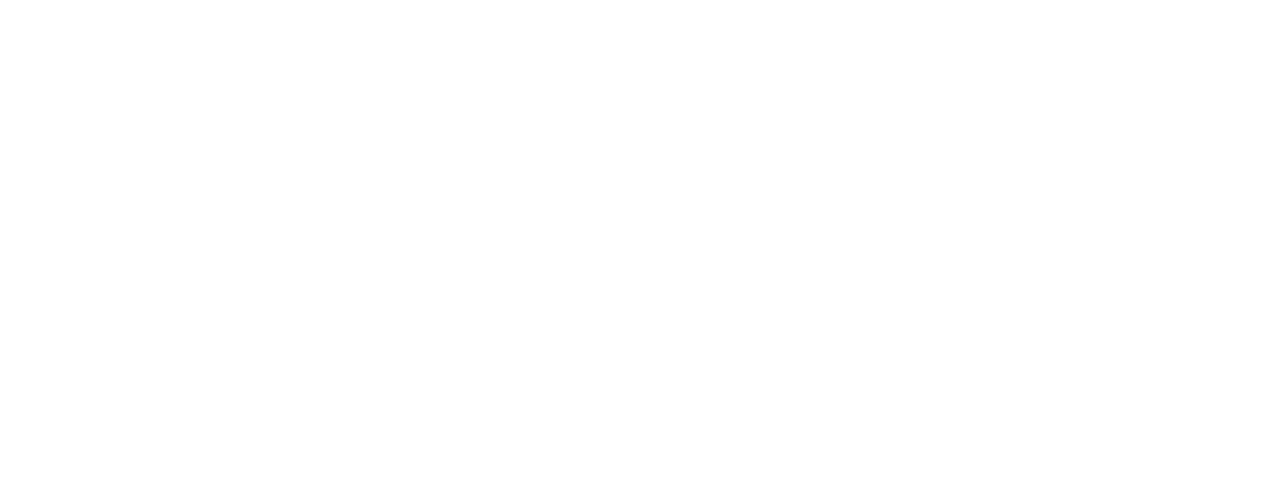
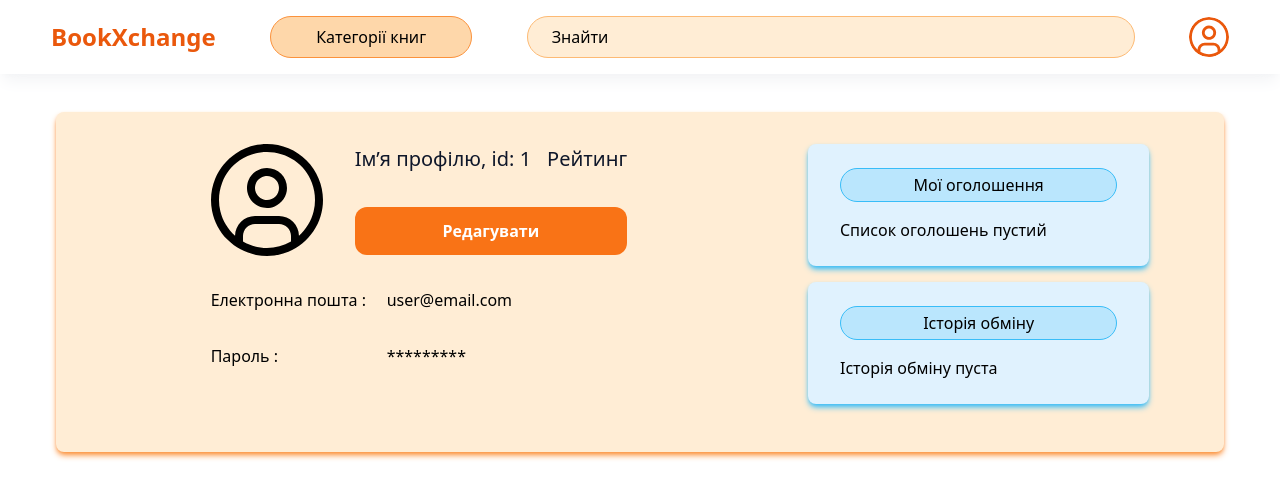
Before and after one commit to ProkopivTetiana/bookcrossing, a React (Create React App) app: page /profile/1 in a window 1280 px wide. Before the commit this address had no page. Shown: the top 498 px of the page. Built offline with nearby package versions, Linux system fonts and the light colour scheme.

Commit message:
Profile page

```diff
--- a/src/app/App.tsx
+++ b/src/app/App.tsx
@@ -7,6 +7,7 @@
 import Home from "./pages/Home/Home";
 import { PrivateRoute } from "./components/PrivateRoute/PrivateRoute";
 import AdvertismentList from "./pages/AdvertismentList/AdvertismentList";
+import Profile from "./pages/Profile/Profile";
 
 const App = () => {
   return (
@@ -25,6 +26,11 @@
           path="/advertisments/:list/:name/:id"
           element={<PrivateRoute component={AdvertismentList} />}
         />
+
+        <Route
+          path="/profile/:id"
+          element={<PrivateRoute component={Profile} />}
+        />
       </Routes>
     </BrowserRouter>
   );
--- a/src/app/components/Input/Input.tsx
+++ b/src/app/components/Input/Input.tsx
@@ -64,7 +64,7 @@
           placeholder={placeholder}
           disabled={disabled}
           {...register(name)}
-          className={`w-full shadow-md border border-slate-100 bg-white rounded-xl py-3 px-4 outline-none
+          className={`w-full shadow-md border border-slate-200 bg-white rounded-xl py-3 px-4 outline-none
           hover:bg-opacity-20 placeholder:text-gray-3
           focus:bg-opacity-0 focus:placeholder:text-opacity-100
           disabled:bg-opacity-0 disabled:cursor-not-allowed border
--- a/src/app/components/Layout/components/ProfileSidebar/ProfileSidebar.tsx
+++ b/src/app/components/Layout/components/ProfileSidebar/ProfileSidebar.tsx
@@ -50,7 +50,7 @@
         </div>
 
         <NavLink
-          to={"/"}
+          to={"/profile/0"}
           className="flex justify-start items-center border-b border-orange-500 cursor-pointer px-2 py-4 w-full hover:bg-orange-100 gap-4"
         >
           <div className="flex cursor-pointer">
@@ -89,7 +89,6 @@
               src={Logout}
               alt=""
             />
-            {/* <Clock /> */}
           </div>
           <div className="">Вихід</div>
         </NavLink>
--- a/src/app/pages/AdvertismentList/AdvertismentList.tsx
+++ b/src/app/pages/AdvertismentList/AdvertismentList.tsx
@@ -19,7 +19,7 @@
           </div>
         )}
         {list && list === "my-list" && <div>Мої оголошення</div>}
-        {list && list === "my-list" && <NavLink to={"/"}></NavLink>}
+        {list && list === "my-list" && <NavLink to={"/"}>create new</NavLink>}
       </div>
       <div className="flex justify-start flex-wrap w-full gap-10">
         <Advertisment
--- /dev/null
+++ b/src/app/pages/Profile/Profile.tsx
@@ -0,0 +1,110 @@
+import React, { useState } from "react";
+import { useParams } from "react-router-dom";
+
+import Layout from "../../components/Layout/Layout";
+import Paper from "../../components/Paper/Paper";
+import { ReactComponent as User } from "../../..//assets/user.svg";
+import Button from "../../components/Button";
+import Input from "../../components/Input";
+
+import useProfile from "./hooks/useProfile";
+
+const Profile = () => {
+  const { id } = useParams();
+  const [isEdit, setIsEdit] = useState<boolean>(false);
+
+  const {
+    register,
+    handleSubmit,
+    // profileHandler,
+    errors,
+    backendErrors,
+  } = useProfile();
+
+  return (
+    <Layout>
+      <Paper paperClassName="pl-28 py-8">
+        <div className="flex justify-around w-full">
+          <form className="flex flex-col gap-8 w-1/2">
+            <div className="flex items-center gap-8">
+              <User className="w-28 h-28" />
+              <div className="flex flex-col justify-around h-full gap-8">
+                <div className="flex text-xl text-slate-900 gap-4">
+                  <div>Ім’я профілю, id: {id}</div>
+                  <div>Рейтинг</div>
+                </div>
+                {!isEdit && (
+                  <Button
+                    fill
+                    onClick={() => {
+                      setIsEdit(true);
+                    }}
+                  >
+                    Редагувати
+                  </Button>
+                )}
+                {isEdit && (
+                  <Button
+                    fill
+                    onClick={() => {
+                      setIsEdit(false);
+                    }}
+                  >
+                    Зберегти
+                  </Button>
+                )}
+              </div>
+            </div>
+            <div className="flex gap-2 items-center">
+              <div className="w-1/2">Електронна пошта :</div>
+              {!isEdit && <div className="w-full">user@email.com</div>}
+              {isEdit && (
+                <Input
+                  inputClassName="border-orange-600 hover:bg-opacity-80 focus:bg-opacity-60"
+                  placeholder="your@mail.com"
+                  name="email"
+                  type="email"
+                  register={register}
+                />
+              )}
+            </div>
+            <div className="flex gap-2 items-center">
+              <div className="w-1/2">Пароль :</div>
+              {!isEdit && <div className="w-full">*********</div>}
+              {isEdit && (
+                <Input
+                  inputClassName="border-orange-600 hover:bg-opacity-80 focus:bg-opacity-60"
+                  name="password"
+                  type="password"
+                  register={register}
+                />
+              )}
+            </div>
+          </form>
+          <div className="flex flex-col gap-4 w-4/12">
+            <Paper
+              isSky
+              title="Мої оголошення"
+              navLink="my-list"
+              titleClassName="w-full"
+            >
+              <div className={``}>Список оголошень пустий</div>
+            </Paper>
+            <Paper
+              isSky
+              title="Історія обміну"
+              navLink="histury"
+              titleClassName="w-full"
+            >
+              <div className={``}>Історія обміну пуста</div>
+            </Paper>
+          </div>
+        </div>
+
+        <div className=""></div>
+      </Paper>
+    </Layout>
+  );
+};
+
+export default Profile;
--- /dev/null
+++ b/src/app/pages/Profile/hooks/useProfile.tsx
@@ -0,0 +1,28 @@
+import { useState } from "react";
+import { FieldValues, useForm } from "react-hook-form";
+import { useNavigate } from "react-router-dom";
+
+//types
+
+
+const useProfile = () => {
+  const navigate = useNavigate();
+  const [backendErrors, setBackendErrors] = useState<null>(
+    null
+  );
+  const {
+    register,
+    handleSubmit,
+    formState: { errors },
+  } = useForm<FieldValues>();
+
+  return {
+    register,
+    handleSubmit,
+    errors,
+    // profileHandler,
+    backendErrors,
+  };
+};
+
+export default useProfile;
--- /dev/null
+++ b/src/app/pages/Profile/index.tsx
@@ -0,0 +1,3 @@
+import Profile from "./Profile";
+
+export default Profile;
```
